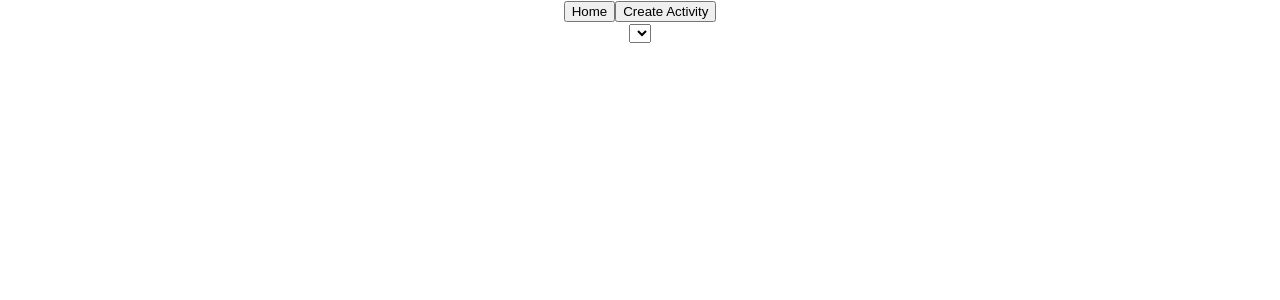
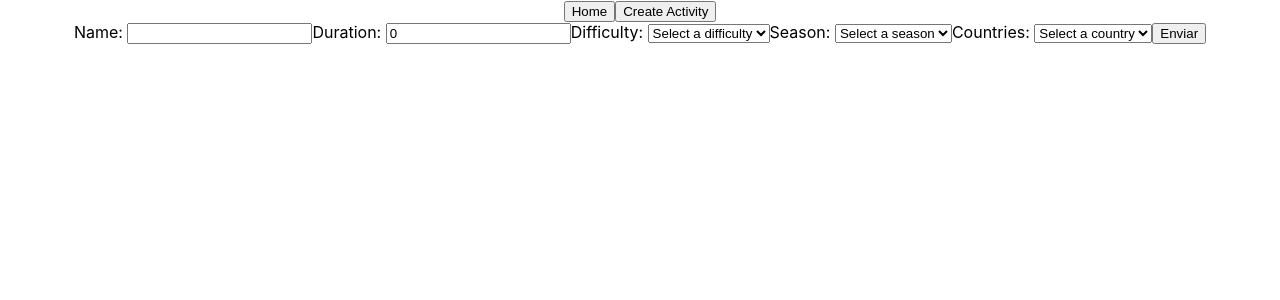
Before and after one commit to JavierYami/PI-Countries-main, a React (Create React App) app in the folder client/: page /create in a window 1280 px wide. Shown: the top 300 px of the page. Built offline with nearby package versions, Linux system fonts and the light colour scheme.

Commit message:
prototipado de form beta

```diff
--- a/client/src/Components/FormPage/FormPage.jsx
+++ b/client/src/Components/FormPage/FormPage.jsx
@@ -9,17 +9,64 @@ const FormPage = () => {
     const countries = useSelector((state) => state.countries)
 
     const [activity, setActivity] = useState({
-
+        name: '',
+        difficulty: 0,
+        duration : 0,
+        season: '',
     })
 
+    const handleOnChange = (event) => {
+        const value = event.target.value;
+        const name = event.target.name;
+        setActivity({
+            ...activity,
+            [name] : value,
+        })
+    }
+
     return (
+
         <form>
-            <select>
+
+            <label>Name: </label>
+            <input type="text" name="name" value={activity.name} onChange={handleOnChange}/>
+
+            <label>Duration: </label>
+            <input type="text" name="duration" value={activity.duration} onChange={handleOnChange} />
+
+            <label>Difficulty: </label>
+            <select name="difficulty" onChange={handleOnChange}>
+                <option value={0}>Select a difficulty</option>
+                <option value={1}>Easy</option>
+                <option value={2}>Moderate</option>
+                <option value={3}>Indermediate</option>
+                <option value={4}>Hard</option>
+                <option value={5}>Extreme</option>
+            </select>
+
+            <label>Season: </label>
+            <select name="season" onChange={handleOnChange}>
+                <option value="0">Select a season</option>
+                <option value="Summer">Summer</option>
+                <option value="Winter">Winter</option>
+                <option value='Spring'>Spring</option>
+                <option value="Autumn">Autumn</option>
+            </select>
+
+
+            <label >Countries: </label>
+            <select name="countries">
+                <option value="0">Select a country</option>
                 {countries.map((country) => {
-                    return <option value={country.id}>{country.name}</option>
+                    return <option value={country.id} key={country.id}>{country.name}</option>
                 })}
             </select>
+
+
+            <input type="submit" value="Enviar"></input>
+
         </form>
+
     )
 
 }
```
